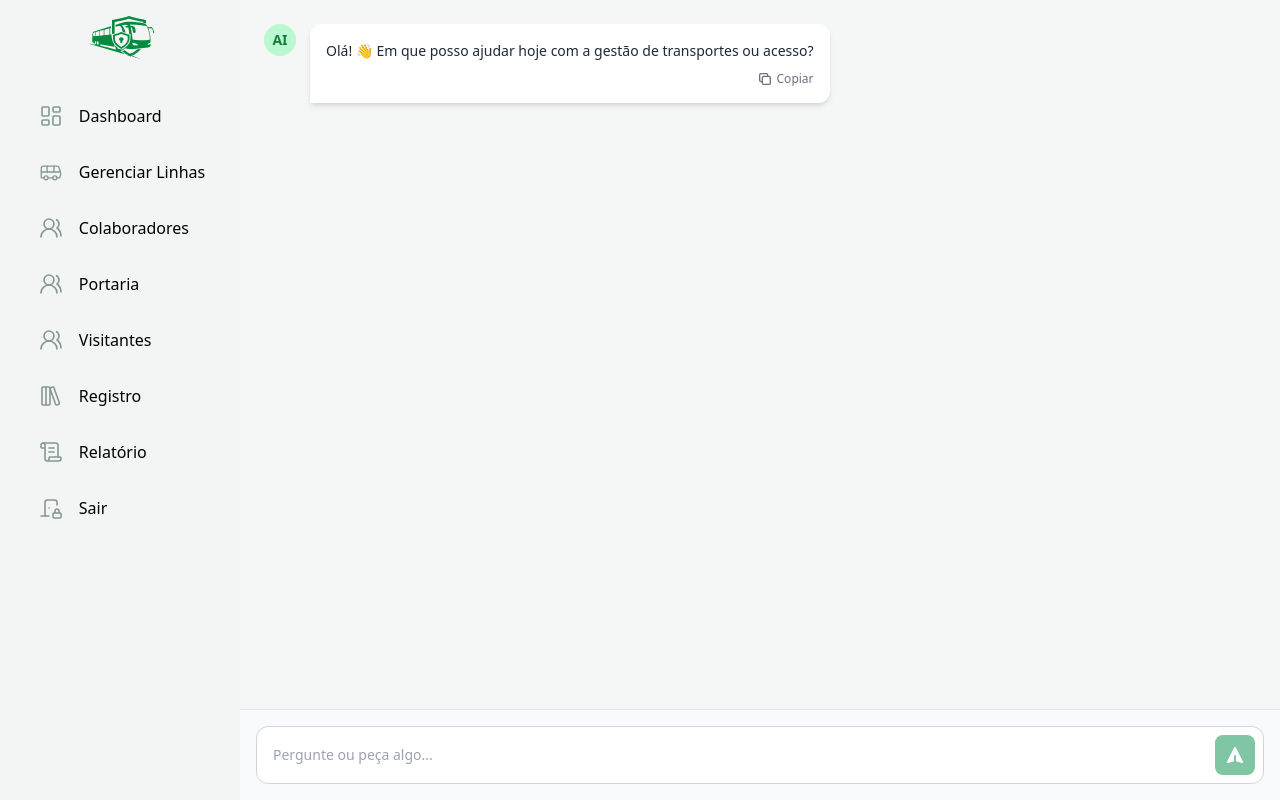
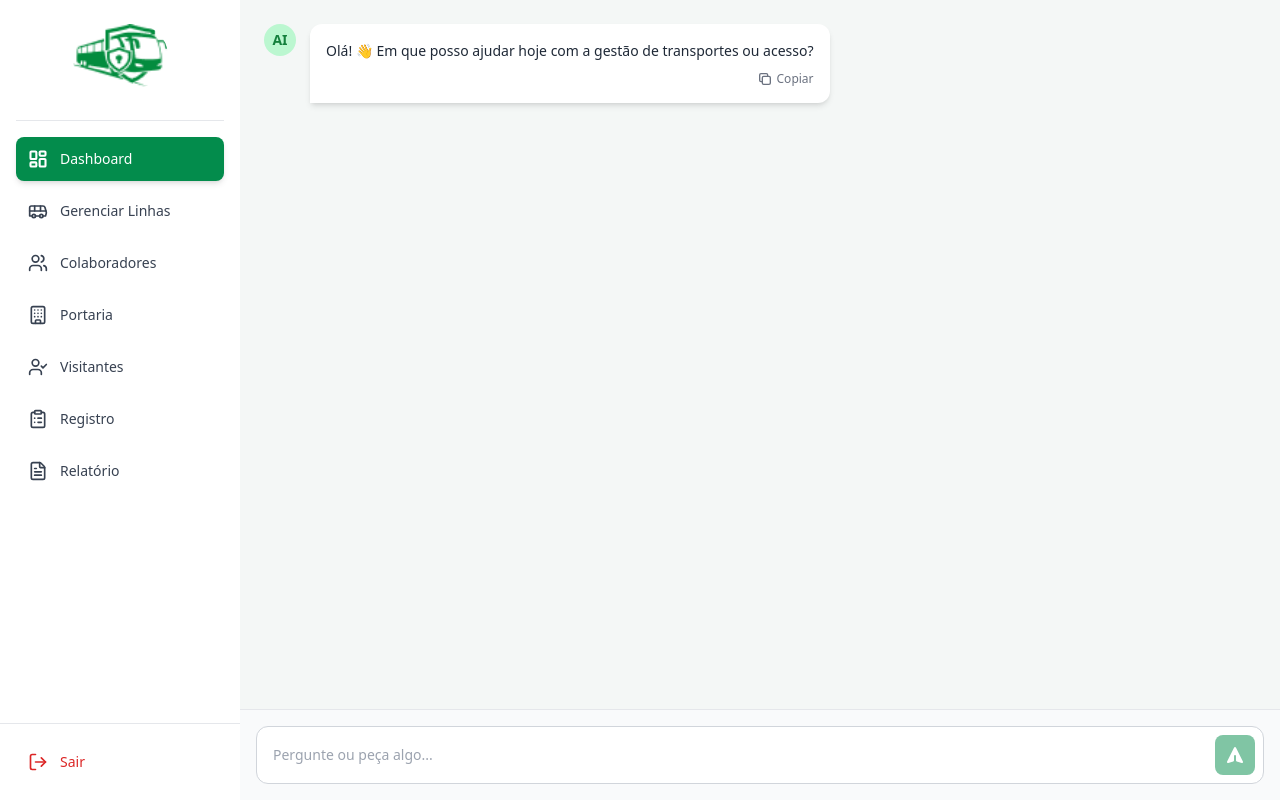
Before and after one commit to Marilia84/Gestao-de-Acesso, a React (Vite) app: page /home in a window 1280 px wide. Built offline with nearby package versions, Linux system fonts and the light colour scheme; sample sign-in values are in the browser's storage.

Commit message:
adiciona lucide-react e refatora Navbar para usar ícones da biblioteca; reorganiza rotas no App e remove Navbar de páginas individuais

```diff
--- a/package.json
+++ b/package.json
@@ -15,6 +15,7 @@
     "leaflet": "^1.9.4",
     "leaflet-defaulticon-compatibility": "^0.1.2",
     "lottie-react": "^2.4.1",
+    "lucide-react": "^0.548.0",
     "react": "^19.1.1",
     "react-dom": "^19.1.1",
     "react-icons": "^5.5.0",
--- /dev/null
+++ b/src/App.jsx
@@ -0,0 +1,65 @@
+import React from "react";
+import { Routes, Route, Outlet } from "react-router-dom"; // Importe o <Outlet />
+
+// Importe suas páginas e componentes
+import Login from "./pages/Login";
+import Home from "./pages/Home";
+import PrivateRoute from "./components/PrivateRoute";
+import Colaboradores from "./pages/Colaboradores";
+import GerenciarLinhas from "./pages/Gerenciar-linhas";
+import Visitantes from "./pages/Visitantes";
+import RegistroViagem from "./pages/Registro-viagem";
+import Portaria from "./pages/Portaria";
+import Navbar from "./components/Navbar"; // Importe o Navbar aqui
+
+/**
+ * Este é o nosso componente de Layout.
+ * Ele renderiza o Navbar e um "placeholder" <Outlet />
+ * O React Router irá renderizar a página da rota atual (Home, Portaria, etc.)
+ * no lugar do <Outlet />.
+ */
+const MainLayout = () => {
+  return (
+    // Este é o container flex que você tinha em cada página
+    <div className="flex bg-[#F4F7F6] min-h-screen">
+      <Navbar />
+      {/* O 'flex-1' faz a <main> ocupar todo o espaço restante */}
+      <main className="flex-1">
+        <Outlet /> {/* <-- A MÁGICA ACONTECE AQUI */}
+      </main>
+    </div>
+  );
+};
+
+export default function App() {
+  return (
+    <Routes>
+      {/* Rota de Login (página inteira, sem layout) */}
+      <Route path="/" element={<Login />} />
+      <Route path="/login" element={<Login />} />
+
+      {/* Agora agrupamos todas as rotas protegidas.
+        1. O <PrivateRoute> é checado primeiro.
+        2. Se passar, ele renderiza o <MainLayout /> (que tem o Navbar).
+        3. O <MainLayout /> então renderiza a rota filha (ex: <Home />)
+           no lugar do seu <Outlet />.
+      */}
+      <Route
+        element={
+          <PrivateRoute>
+            <MainLayout />
+          </PrivateRoute>
+        }
+      >
+        {/* Todas as suas páginas agora são "filhas" do MainLayout */}
+        <Route path="/home" element={<Home />} />
+        <Route path="/colaboradores" element={<Colaboradores />} />
+        <Route path="/gerenciarLinhas" element={<GerenciarLinhas />} />
+        <Route path="/visitantes" element={<Visitantes />} />
+        <Route path="/registro-viagem" element={<RegistroViagem />} />
+        <Route path="/portaria" element={<Portaria />} />
+        {/* Adicione suas outras rotas aqui (ex: /relatorio, /perfil) */}
+      </Route>
+    </Routes>
+  );
+}
--- a/src/components/Navbar.jsx
+++ b/src/components/Navbar.jsx
@@ -1,71 +1,97 @@
-import { Link, useNavigate } from "react-router-dom";
-import bus from "../assets/bus.svg";
-import dashboard from "../assets/dashboard.svg";
-import users from "../assets/users.svg";
-import registry from "../assets/registry.svg";
-import record from "../assets/record.svg";
-import door from "../assets/door.svg";
+// src/components/Navbar.jsx
+
+import { Link, useNavigate, useLocation } from "react-router-dom";
 import logoV from "../assets/logoV.png";
+
+// 1. Importe os ícones que você precisa do lucide-react
+import {
+  LayoutDashboard,
+  Bus,
+  Users,
+  Building, // Ícone para Portaria
+  UserCheck, // Ícone para Visitantes
+  ClipboardList, // Ícone para Registro
+  FileText, // Ícone para Relatório
+  LogOut, // Ícone para Sair
+} from "lucide-react";
+
+// 2. Mapeie os ícones importados para os itens do menu
+const menuItems = [
+  { icon: LayoutDashboard, label: "Dashboard", path: "/home" },
+  { icon: Bus, label: "Gerenciar Linhas", path: "/gerenciarLinhas" },
+  { icon: Users, label: "Colaboradores", path: "/colaboradores" },
+  { icon: Building, label: "Portaria", path: "/portaria" },
+  { icon: UserCheck, label: "Visitantes", path: "/visitantes" },
+  { icon: ClipboardList, label: "Registro", path: "/registro-viagem" },
+  { icon: FileText, label: "Relatório", path: "/relatorio" },
+];
 
 export default function Navbar() {
   const navigate = useNavigate();
+  const location = useLocation(); // Hook para saber a rota atual
+  const currentPath = location.pathname;
 
   const handleLogout = () => {
     localStorage.removeItem("token");
     navigate("/");
   };
 
-  const menuItems = [
-    { icon: dashboard, label: "Dashboard", path: "/home" },
-    { icon: bus, label: "Gerenciar Linhas", path: "/gerenciarLinhas" },
-    { icon: users, label: "Colaboradores", path: "/colaboradores" },
-    { icon: users, label: "Portaria", path: "/portaria" },
-    { icon: users, label: "Visitantes", path: "/visitantes" },
-    { icon: registry, label: "Registro", path: "/registro-viagem" },
-    { icon: record, label: "Relatório", path: "/relatorio" },
-  ];
-
   return (
-    <div className="h-screen w-[240px] pr-[20px] bg-[#EDEDED]/30 text-white flex flex-col transition-all duration-300 items-center">
+    // 3. UI Limpa: Fundo branco, sombra, largura fixa e padding
+    <div className="h-screen w-60 bg-white shadow-lg flex flex-col">
       {/* Logo */}
-      <div className="justify-center py-4 flex flex-col items-center mb-4">
-        <img src={logoV} alt="logo" className="rounded-full mx-auto ml-6" />
+      <div className="flex justify-center items-center py-6 px-4 mb-2">
+        <img
+          src={logoV}
+          alt="logo"
+          className="h-16 w-auto rounded-full" // Tamanho ajustado
+        />
       </div>
 
-      {/* Itens do Menu */}
-      <nav className="ml-4 rounded-lg flex-1 flex flex-col gap-2">
-        {menuItems.map((item, index) => (
-          <Link
-            key={index}
-            to={item.path}
-            className="group flex items-center gap-4 p-3 hover:bg-[#038C4C] transition-colors rounded-lg"
-          >
-            <img
-              src={item.icon}
-              alt={item.label}
-              className="w-6 h-6 ml-2 text-black group-hover:filter group-hover:brightness-0 group-hover:invert"
-            />
-            <span className="text-black group-hover:text-white transition-colors">
-              {item.label}
-            </span>
-          </Link>
-        ))}
+      {/* Divisor */}
+      <hr className="border-t border-gray-200 mx-4" />
 
-        {/* Botão de Sair (colado ao Relatório) */}
+      {/* 4. Itens do Menu (com scroll se necessário) */}
+      <nav className="flex-1 flex flex-col gap-2 px-4 py-4 overflow-y-auto">
+        {menuItems.map((item) => {
+          const isActive = currentPath === item.path;
+          // Renderiza o ícone como um componente
+          const IconComponent = item.icon;
+
+          return (
+            <Link
+              key={item.path} // Use o path como key
+              to={item.path}
+              // 5. Lógica de Ativação (UI Intuitiva)
+              className={`
+                group flex items-center gap-3 p-3 transition-colors rounded-lg
+                ${
+                  isActive
+                    ? "bg-[#038C4C] text-white shadow-md" // Estilo ATIVO
+                    : "text-gray-700 hover:bg-gray-100" // Estilo INATIVO
+                }
+              `}
+            >
+              <IconComponent
+                className="w-5 h-5 shrink-0" // Tamanho padrão do Lucide
+                strokeWidth={isActive ? 2.5 : 2} // Destaque sutil no ícone ativo
+              />
+              <span className="font-medium text-sm">{item.label}</span>
+            </Link>
+          );
+        })}
+      </nav>
+
+      {/* 6. Botão Sair (movido para o rodapé do Navbar para melhor UX) */}
+      <div className="mt-auto p-4 border-t border-gray-200">
         <button
           onClick={handleLogout}
-          className="group flex items-center gap-4 p-3 mt-0 hover:bg-red-600 transition-colors rounded-lg"
+          className="group flex items-center gap-3 p-3 w-full text-red-600 hover:bg-red-50 transition-colors rounded-lg"
         >
-          <img
-            src={door}
-            alt="Sair"
-            className="w-6 h-6 ml-2 text-black group-hover:filter group-hover:brightness-0 group-hover:invert"
-          />
-          <span className="text-black group-hover:text-white transition-colors">
-            Sair
-          </span>
+          <LogOut className="w-5 h-5 shrink-0" strokeWidth={2} />
+          <span className="font-medium text-sm">Sair</span>
         </button>
-      </nav>
+      </div>
     </div>
   );
 }
--- a/src/main.jsx
+++ b/src/main.jsx
@@ -1,23 +1,16 @@
 import { StrictMode } from "react";
 import { createRoot } from "react-dom/client";
-import { BrowserRouter, Routes, Route } from "react-router-dom";
+import { BrowserRouter } from "react-router-dom"; // Importamos apenas o BrowserRouter
 import "./index.css";
 import { ToastContainer } from "react-toastify";
 import "react-toastify/dist/ReactToastify.css";
 
-import Login from "./pages/Login";
-import Home from "./pages/Home";
-import PrivateRoute from "./components/PrivateRoute";
-import Colaboradores from "./pages/Colaboradores";
-import GerenciarLinhas from "./pages/Gerenciar-linhas";
-import Visitantes from "./pages/Visitantes";
-import RegistroViagem from "./pages/Registro-viagem";
-import Portaria from "./pages/Portaria";
+import App from "./App"; // Nosso componente principal que cuidará das rotas
 
 createRoot(document.getElementById("root")).render(
   <StrictMode>
     <BrowserRouter>
-     <ToastContainer
+      <ToastContainer
         position="top-right"
         autoClose={4000}
         hideProgressBar={false}
@@ -27,57 +20,7 @@ createRoot(document.getElementById("root")).render(
         draggable
         theme="light"
       />
-      <Routes>
-        <Route path="/" element={<Login />} />
-        <Route
-          path="/home"
-          element={
-            <PrivateRoute>
-              <Home />
-            </PrivateRoute>
-          }
-        />
-        <Route
-          path="/colaboradores"
-          element={
-            <PrivateRoute>
-              <Colaboradores />
-            </PrivateRoute>
-          }
-        />
-        <Route
-          path="/gerenciarLinhas"
-          element={
-            <PrivateRoute>
-              <GerenciarLinhas />
-            </PrivateRoute>
-          }
-        />
-        <Route
-          path="/visitantes"
-          element={
-            <PrivateRoute>
-              <Visitantes />
-            </PrivateRoute>
-          }
-        />
-        <Route
-          path="/registro-viagem"
-          element={
-            <PrivateRoute>
-              <RegistroViagem />
-            </PrivateRoute>
-          }
-        />
-        <Route
-          path="/portaria"
-          element={
-            <PrivateRoute>
-              <Portaria />
-            </PrivateRoute>
-          }
-        />
-      </Routes>
+      <App /> {/* O App agora é o ponto central */}
     </BrowserRouter>
   </StrictMode>
 );
--- a/src/pages/Home.jsx
+++ b/src/pages/Home.jsx
@@ -120,7 +120,6 @@ export default function Home() {
     <div className="flex bg-[#F4F7F6] min-h-screen">
       {" "}
       {/* Cor de fundo consistente */}
-      <Navbar />
       {/* Área do Chat (ocupa o espaço restante) */}
       <div className="flex-1 flex flex-col max-h-screen overflow-hidden">
         {" "}
--- a/src/pages/Portaria.jsx
+++ b/src/pages/Portaria.jsx
@@ -278,7 +278,6 @@ const Portaria = () => {
 
   return (
     <div className="flex bg-[#F4F7F6] min-h-screen">
-      <Navbar />
       <main className="flex-1 p-6 md:p-10 space-y-8">
         <header>
           <h1 className="text-4xl font-bold text-[#3B7258]">
--- a/src/pages/Registro-viagem.jsx
+++ b/src/pages/Registro-viagem.jsx
@@ -229,7 +229,6 @@ const RegistroViagem = () => {
 
   return (
     <div className="flex bg-[#F4F7F6] min-h-screen">
-      <Navbar />
       <main className="flex-1 p-6 md:p-10 relative">
         <header className="mb-8">
           <h1 className="text-5xl font-bold text-[#3B7258]">
--- a/src/pages/Visitantes.jsx
+++ b/src/pages/Visitantes.jsx
@@ -188,7 +188,6 @@ const Visitantes = () => {
 
   return (
     <div className="bg-[#E5EDE9] min-h-screen flex items-top gap-4">
-      <Navbar />
       <div
         className="absolute top-0 right-0 w-1/3 h-1/3 sm:w-1/4 sm:h-1/2 bg-[#53A67F] rounded-bl-full"
         style={{ zIndex: 0 }}
```
Also changed, not shown: src/pages/Colaboradores.jsx (+4 -8 lines), src/pages/Gerenciar-linhas.jsx (+10 -8 lines), 1 other file (tests, documents, lock files or other folders).
